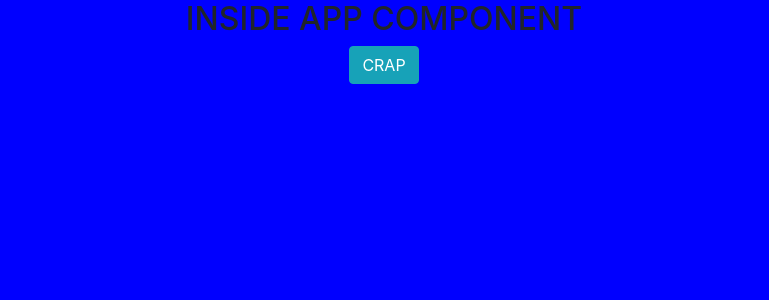
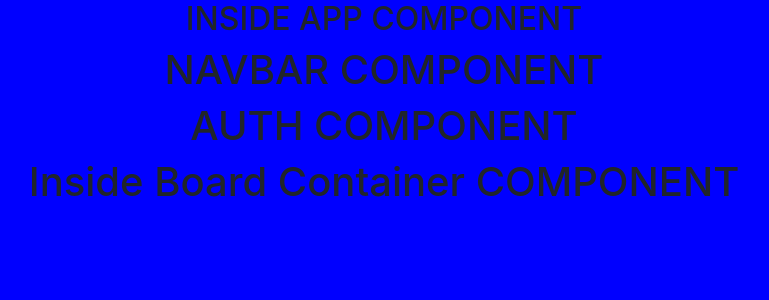
Before and after one commit to John-Fleming/react-pinterest, a React (Create React App) app: page / in a window 1280 px wide. Shown: the top 300 px of the page, without its empty margins (256-1025 px from the left). Built offline with nearby package versions, Linux system fonts and the light colour scheme.

Commit message:
added initial components

```diff
--- a/src/App/App.js
+++ b/src/App/App.js
@@ -1,12 +1,17 @@
 import React from 'react';
 import './App.scss';
+import Auth from '../components/Auth/Auth';
+import BoardContainer from '../components/BoardContainer/BoardContainer';
+import MyNavbar from '../components/MyNavbar/MyNavbar';
 
 class App extends React.Component {
   render() {
     return (
       <div className="App">
         <h2>INSIDE APP COMPONENT</h2>
-        <button className="btn btn-info">CRAP</button>
+        <MyNavbar />
+        <Auth />
+        <BoardContainer />
       </div>
     );
   }
--- /dev/null
+++ b/src/components/Auth/Auth.js
@@ -0,0 +1,15 @@
+import React from 'react';
+
+import './Auth.scss';
+
+class Auth extends React.Component {
+  render() {
+    return (
+      <div className="Auth">
+        <h1>AUTH COMPONENT</h1>
+      </div>
+    );
+  }
+}
+
+export default Auth;
--- /dev/null
+++ b/src/components/Auth/Auth.scss
@@ -0,0 +1,3 @@
+.Auth {
+  display: block;
+}
--- /dev/null
+++ b/src/components/BoardContainer/BoardContainer.js
@@ -0,0 +1,15 @@
+import React from 'react';
+
+import './BoardContainer.scss';
+
+class BoardContainer extends React.Component {
+  render() {
+    return (
+      <div className="BoardContainer">
+        <h1>Inside Board Container COMPONENT</h1>
+      </div>
+    );
+  }
+}
+
+export default BoardContainer;
--- /dev/null
+++ b/src/components/BoardContainer/BoardContainer.scss
@@ -0,0 +1,3 @@
+.BoardContainer {
+  display: block;
+}
--- /dev/null
+++ b/src/components/MyNavbar/MyNavbar.js
@@ -0,0 +1,15 @@
+import React from 'react';
+
+import './MyNavbar.scss';
+
+class MyNavbar extends React.Component {
+  render() {
+    return (
+      <div className="MyNavbar">
+        <h1>NAVBAR COMPONENT</h1>
+      </div>
+    );
+  }
+}
+
+export default MyNavbar;
--- /dev/null
+++ b/src/components/MyNavbar/MyNavbar.scss
@@ -0,0 +1,3 @@
+.MyNavbar {
+  display: block;
+}
--- a/src/styles/index.scss
+++ b/src/styles/index.scss
@@ -1,4 +1,5 @@
 @import '~bootstrap/dist/css/bootstrap.min.css';
+@import "~@fortawesome/fontawesome-free/css/all.min.css";
 @import 'variables';
 
 body {
```
Also changed, not shown: 1 other file (tests, documents, lock files or other folders).
